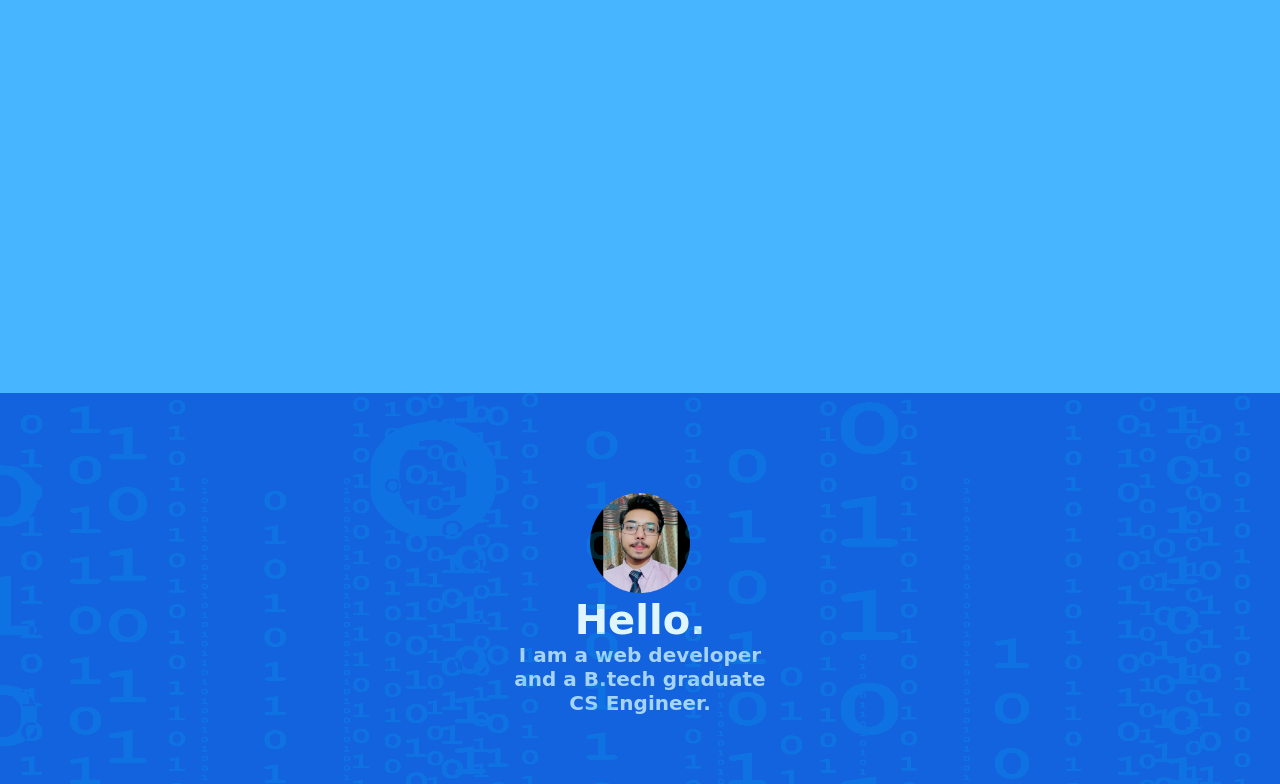
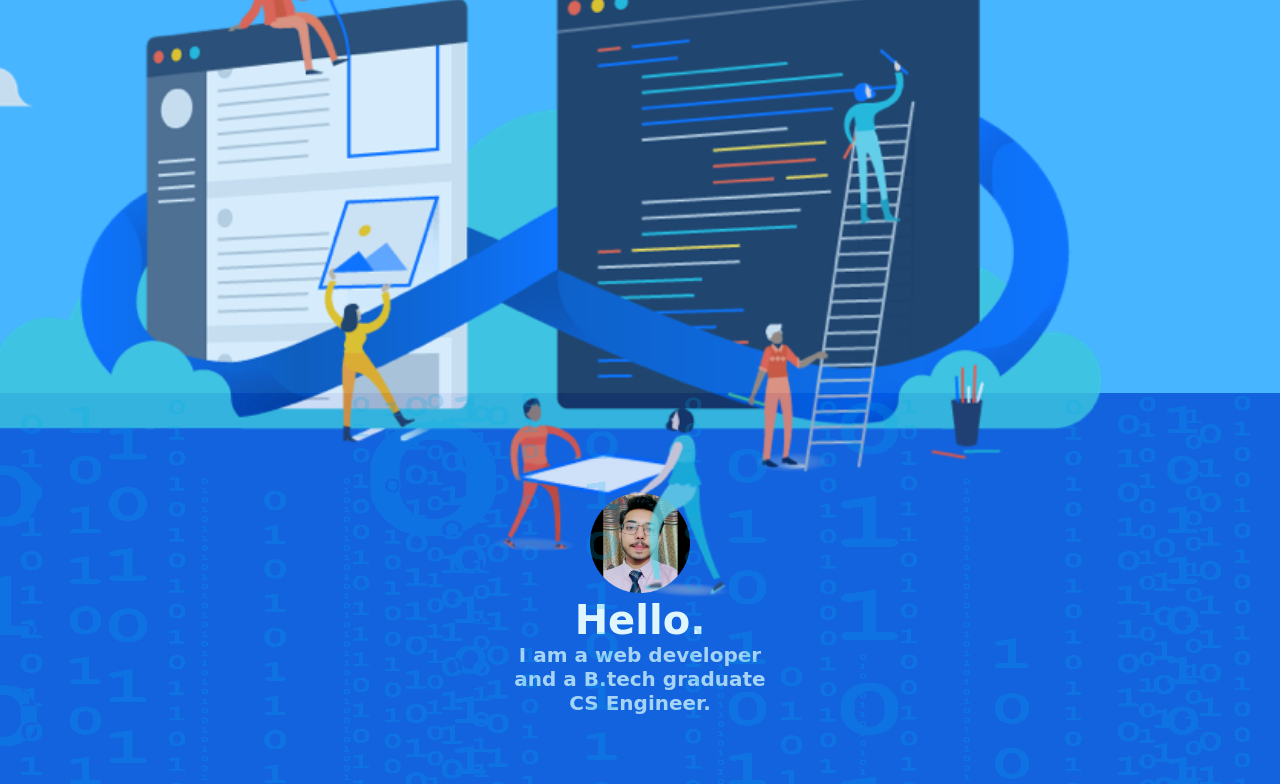
Before and after one commit to pranjaltiwari0/mysite, a plain HTML site: page index.html in a window 1280 px wide. Shown: the part 263-1047 px from the top of the page. Drawn offline with Linux system fonts and the light colour scheme.

Commit message:
Update index.html

```diff
--- a/index.html
+++ b/index.html
@@ -13,7 +13,7 @@
 <body>
 
 <div class="top">
-    <img class="bg" src="images\pngegg.png" alt="web img">
+    <img class="bg" src="pngegg.png" alt="web img">
         <h1>I'm Pranjal Tiwari</h1>
         <p class="note">a web developer.</p>
 
```
